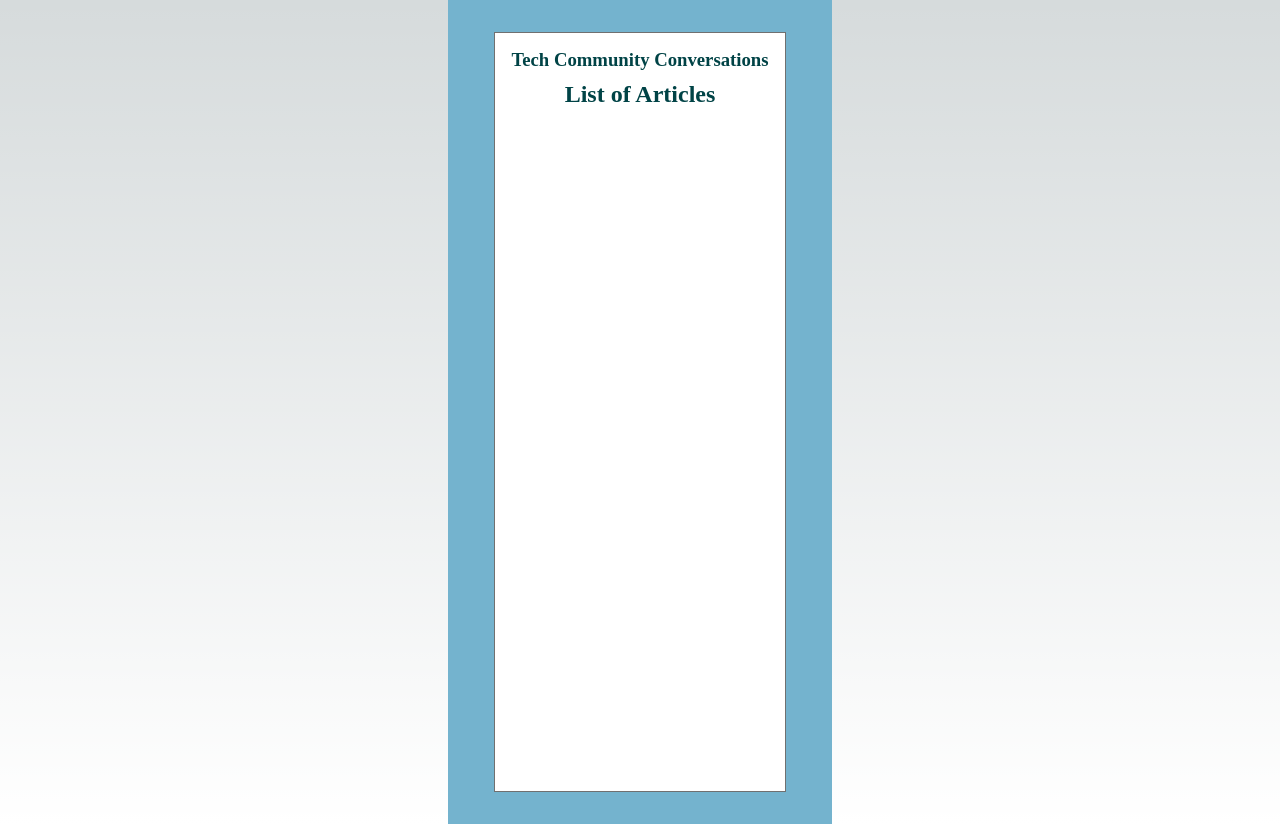
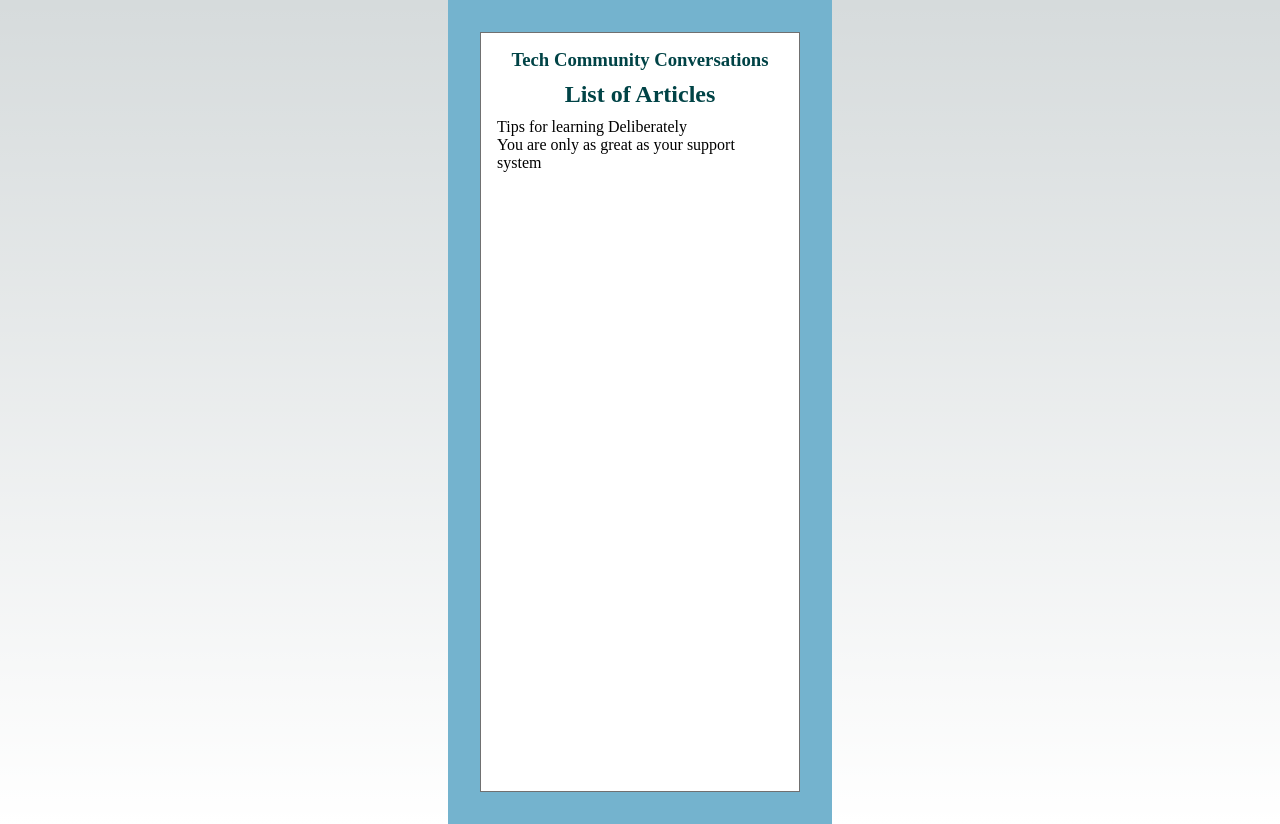
Before and after one commit to jcsmileyjr/tech-community-career-conversations, a Next.js app: page /menu in a window 1280 px wide. Built offline with nearby package versions, Linux system fonts and the light colour scheme.

Commit message:
Add article links to Menu page

```diff
--- a/src/pages/menu.js
+++ b/src/pages/menu.js
@@ -1,9 +1,20 @@
 import Link from "next/link"
 import Head from "next/head"
 import styles from '@/styles/Menu.module.css'
+import { useState, useEffect } from 'react'
 
 const Menu = () => {
+    const [content, setContent] = useState("loading");
 
+    useEffect(() => {
+      fetch('/api/hello')
+        .then((res) => res.json())
+        .then((data) => {
+          setContent(data);
+        })
+    }, []);
+
+    console.log(content)
     return(
         <>
             <Head>
@@ -17,6 +28,15 @@ const Menu = () => {
                     <h3 className={`${styles.appTitle} ${styles.primaryTextColorBold}`}>Tech Community Conversations</h3>
                     <h2 className={`${styles.appTitle} ${styles.primaryTextColorBold}`}>List of Articles</h2>
 
+                    {content === 'loading' &&
+                        <p>loading</p>
+                    }
+
+                    {content !== 'loading' && content.map((article, index) => (
+                        <Link href="/" id={index}>{article.title}</Link>
+                    ))
+
+                    }
                 </main>
 
             </div>
```
